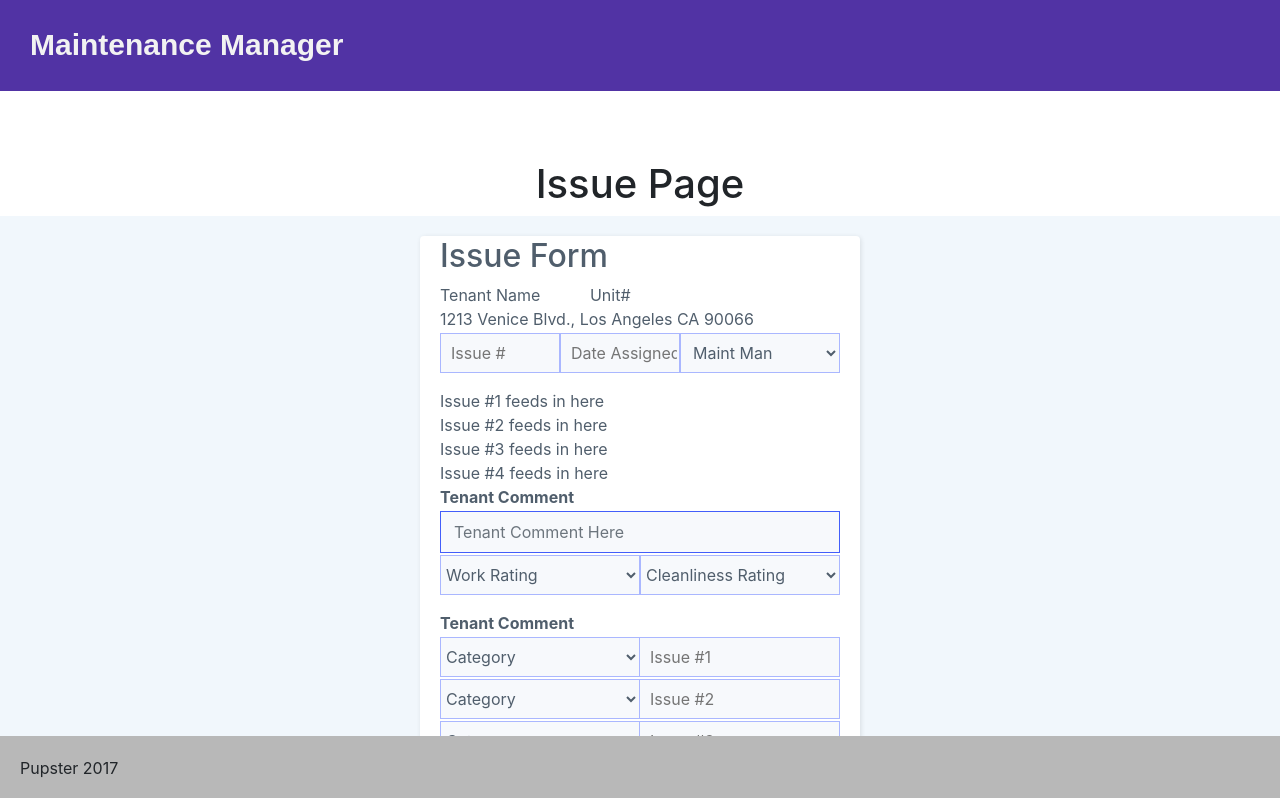
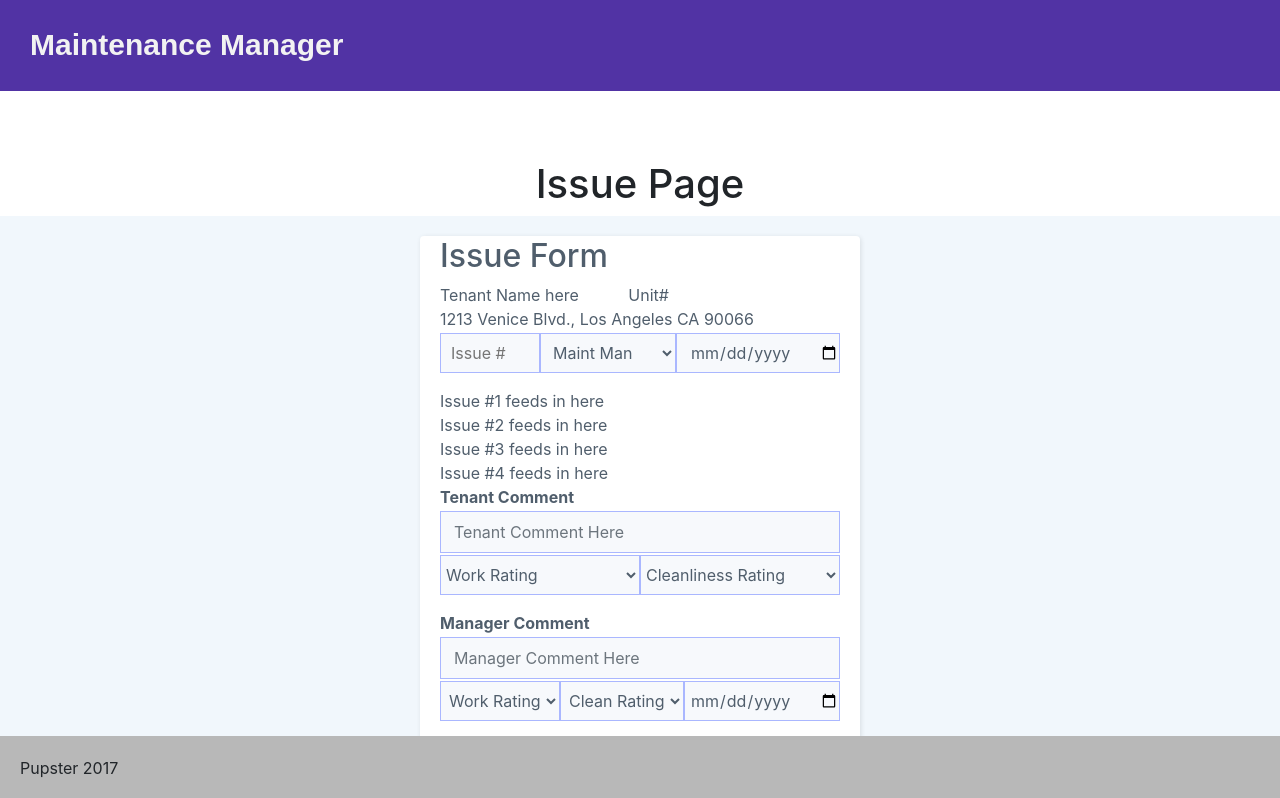
Before and after one commit to Brainchild13/Project3-Property-maintenance, a React (Create React App) app in the folder client/: page /search in a window 1280 px wide. Shown: the top 798 px of the page. Built offline with nearby package versions, Linux system fonts and the light colour scheme.

Commit message:
update issue form

```diff
--- a/client/src/components/Footer/style.css
+++ b/client/src/components/Footer/style.css
@@ -12,4 +12,5 @@
   right: 0;
   padding: 20px;
   background: #b8b8b8;
+  z-index: 5;
 }
--- a/client/src/components/IssuePage/IssueForm.js
+++ b/client/src/components/IssuePage/IssueForm.js
@@ -59,29 +59,21 @@ export default class Login extends Component {
       <div className="issue-form">
         <form onSubmit={this.onSubmitHandler}>
           <h2>Issue Form</h2>
-          Tenant
-          Name&nbsp;&nbsp;&nbsp;&nbsp;&nbsp;&nbsp;&nbsp;&nbsp;&nbsp;&nbsp;&nbsp;Unit#
+          Tenant Name
+          here&nbsp;&nbsp;&nbsp;&nbsp;&nbsp;&nbsp;&nbsp;&nbsp;&nbsp;&nbsp;&nbsp;Unit#
           <br />
           1213 Venice Blvd., Los Angeles CA 90066
           <div className="form-group">
             <input
-              className="form-control7"
-              type="item1"
+              className="form-control5"
+              type="text"
               name="item1"
               placeholder="Issue #"
               onChange={this.onChangeHandler}
               value={this.state.item1}
             />
-            <input
+            <select
               className="form-control6"
-              type="item1"
-              name="item1"
-              placeholder="Date Assigned"
-              onChange={this.onChangeHandler}
-              value={this.state.item1}
-            />
-            <select
-              className="form-control5"
               name="item1_category"
               onChange={this.onChangeHandler}
               value={this.state.item1_category}
@@ -95,6 +87,14 @@ export default class Login extends Component {
               <option value="Cleaning">Herbie Hancock</option>
               <option value="Landscaping-Tree-Trimming">Masta Ace</option>
             </select>
+            <input
+              className="form-control7"
+              type="date"
+              name="item1"
+              placeholder="Date Assigned"
+              onChange={this.onChangeHandler}
+              value={this.state.item1}
+            />
           </div>
           Issue #1 feeds in here
           <br />
@@ -106,7 +106,7 @@ export default class Login extends Component {
           <br />
           <div className="form-group">
             <b>Tenant Comment</b>
-            <br />
+            {/* <br /> */}
             <input
               className="form-control"
               type="item1"
@@ -153,106 +153,61 @@ export default class Login extends Component {
             </select>
           </div>
           <div className="form-group">
-            <b>Tenant Comment</b>
-            <br />
+            <b>Manager Comment</b>
+            <input
+              className="form-control"
+              type="item1"
+              name="item1"
+              placeholder="Manager Comment Here"
+              onChange={this.onChangeHandler}
+              value={this.state.item1}
+            />
             <select
-              className="form-control4"
+              className="form-control8"
               name="item1_category"
               onChange={this.onChangeHandler}
               value={this.state.item1_category}
             >
-              <option value="">Category</option>
-              <option value="Plumbing">Plumbing</option>
-              <option value="Electric">Electric</option>
-              <option value="Patch-and-paint">Patch/Paint</option>
-              <option value="Exterminator">Exterminator</option>
-              <option value="Locksmith">Locksmith</option>
-              <option value="Cleaning">Cleaning</option>
-              <option value="Landscaping-Tree-Trimming">Trim Trees</option>
+              <option value="">Work Rating</option>
+              <option value="1">1</option>
+              <option value="2">2</option>
+              <option value="3">3</option>
+              <option value="4">4</option>
+              <option value="5">5</option>
+              <option value="6">6</option>
+              <option value="7">7</option>
+              <option value="8">8</option>
+              <option value="9">9</option>
+              <option value="10">10</option>
+            </select>
+            <select
+              className="form-control9"
+              name="item1_category"
+              onChange={this.onChangeHandler}
+              value={this.state.item1_category}
+            >
+              <option value="">Clean Rating</option>
+              <option value="1">1</option>
+              <option value="2">2</option>
+              <option value="3">3</option>
+              <option value="4">4</option>
+              <option value="5">5</option>
+              <option value="6">6</option>
+              <option value="7">7</option>
+              <option value="8">8</option>
+              <option value="9">9</option>
+              <option value="10">10</option>
             </select>
             <input
-              className="form-control2"
-              type="item1"
-              name="item1"
-              placeholder="Issue #1"
+              className="form-control10"
+              type="date"
+              name="test"
+              placeholder="Date Completed"
               onChange={this.onChangeHandler}
               value={this.state.item1}
             />
-            {/* </div>
-          <div className="form-group"> */}
-            <select
-              className="form-control4"
-              name="item2_category"
-              onChange={this.onChangeHandler}
-              value={this.state.item2_category}
-            >
-              <option value="">Category</option>
-              <option value="Plumbing">Plumbing</option>
-              <option value="Electric">Electric</option>
-              <option value="Patch-and-paint">Patch/Paint</option>
-              <option value="Exterminator">Exterminator</option>
-              <option value="Locksmith">Locksmith</option>
-              <option value="Cleaning">Cleaning</option>
-              <option value="Landscaping-Tree-Trimming">Trim Trees</option>
-            </select>
-            <input
-              className="form-control2"
-              type="item2"
-              name="item2"
-              placeholder="Issue #2"
-              onChange={this.onChangeHandler}
-              value={this.state.item2}
-            />
-            <div className="form-group">
-              <select
-                className="form-control4"
-                name="item3_category"
-                onChange={this.onChangeHandler}
-                value={this.state.item3_category}
-              >
-                <option value="">Category</option>
-                <option value="Plumbing">Plumbing</option>
-                <option value="Electric">Electric</option>
-                <option value="Patch-and-paint">Patch/Paint</option>
-                <option value="Exterminator">Exterminator</option>
-                <option value="Locksmith">Locksmith</option>
-                <option value="Cleaning">Cleaning</option>
-                <option value="Landscaping-Tree-Trimming">Trim Trees</option>
-              </select>
-              <input
-                className="form-control2"
-                type="item3"
-                name="item3"
-                placeholder="Issue #3"
-                onChange={this.onChangeHandler}
-                value={this.state.item3}
-              />
-              {/* </div>
-            <div className="form-group"> */}
-              <select
-                className="form-control4"
-                name="item4_category"
-                onChange={this.onChangeHandler}
-                value={this.state.item4_category}
-              >
-                <option value="">Category</option>
-                <option value="Plumbing">Plumbing</option>
-                <option value="Electric">Electric</option>
-                <option value="Patch-and-paint">Patch/Paint</option>
-                <option value="Exterminator">Exterminator</option>
-                <option value="Locksmith">Locksmith</option>
-                <option value="Cleaning">Cleaning</option>
-                <option value="Landscaping-Tree-Trimming">Trim Trees</option>
-              </select>
-              <input
-                className="form-control2"
-                type="item4"
-                name="item4"
-                placeholder="Issue #4"
-                onChange={this.onChangeHandler}
-                value={this.state.item4}
-              />
-            </div>
+          </div>
+          <div className="form-group">
             {/* THESE ARE THE UPLOAD IMAGE BUTTONS */}
             <div className="input-group mb-3">
               <div className="input-group-prepend">
@@ -308,7 +263,7 @@ export default class Login extends Component {
                 </label>
               </div>
             </div>
-            <div className="input-group mb-3">
+            {/* <div className="input-group mb-3">
               <div className="input-group-prepend">
                 <span className="input-group-text">Upload</span>
               </div>
@@ -361,7 +316,7 @@ export default class Login extends Component {
                   Select Zoom Out Image #6
                 </label>
               </div>
-            </div>
+            </div> */}
           </div>
           <div className="form-group">
             <button className="btn btn-primary btn-block" type="submit">
--- a/client/src/components/IssuePage/styleIssue.css
+++ b/client/src/components/IssuePage/styleIssue.css
@@ -31,6 +31,7 @@
   padding: 0 0 20px;
   font-size: 100px;
   color: rgb(244, 71, 107);
+  /* color: rgb(31, 138, 187); */
 }
 
 /* 1 input line */
@@ -40,7 +41,7 @@
   width: 100%;
   border: none;
   /* border-bottom: 1px solid rebeccapurple; */
-  border: 1px solid #435efa;
+  border: 1px solid #aab7ff;
   border-radius: 0;
   box-shadow: none;
   outline: none;
@@ -50,11 +51,11 @@
 }
 
 /* 3 inputs per line - Isuue, Date Assigned, Maintenance Man Dropdown */
-.issue-form .form-control7 {
+.issue-form .form-control5 {
   background: #f7f9fc;
   margin-top: 2px;
   /* width: 90px; */
-  width: 30%;
+  width: 25%;
   border: none;
   /* border-bottom: 1px solid #dfe7f1; */
   border: 1px solid #aab7ff;
@@ -70,7 +71,7 @@
   background: #f7f9fc;
   margin-top: 2px;
   /* width: 90px; */
-  width: 30%;
+  width: 34%;
   border: none;
   /* border-bottom: 1px solid #dfe7f1; */
   border: 1px solid #aab7ff;
@@ -82,11 +83,11 @@
   height: 40px;
 }
 
-.issue-form .form-control5 {
+.issue-form .form-control7 {
   background: #f7f9fc;
   margin-top: 2px;
   /* width: 90px; */
-  width: 40%;
+  width: 41%;
   border: none;
   /* border-bottom: 1px solid #dfe7f1; */
   border: 1px solid #aab7ff;
@@ -94,7 +95,57 @@
   box-shadow: none;
   outline: none;
   color: inherit;
-  text-indent: 8px;
+  text-indent: 6px;
+  height: 40px;
+}
+/* END 3 inputs per line - Isuue, Date Assigned, Maintenance Man Dropdown */
+
+/* 3 inputs per line Manager Section - Work, Clean, Date Comp */
+.issue-form .form-control8 {
+  background: #f7f9fc;
+  margin-top: 2px;
+  /* width: 90px; */
+  width: 30%;
+  border: none;
+  /* border-bottom: 1px solid #dfe7f1; */
+  border: 1px solid #aab7ff;
+  border-radius: 0;
+  box-shadow: none;
+  outline: none;
+  color: inherit;
+  text-indent: 4px;
+  height: 40px;
+}
+
+.issue-form .form-control9 {
+  background: #f7f9fc;
+  margin-top: 2px;
+  /* width: 90px; */
+  width: 31%;
+  border: none;
+  /* border-bottom: 1px solid #dfe7f1; */
+  border: 1px solid #aab7ff;
+  border-radius: 0;
+  box-shadow: none;
+  outline: none;
+  color: inherit;
+  text-indent: 4px;
+  height: 40px;
+}
+
+.issue-form .form-control10 {
+  background: #f7f9fc;
+  margin-top: 2px;
+  /* width: 90px; */
+  width: 39%;
+  border: none;
+  /* border-bottom: 1px solid #dfe7f1; */
+  border: 1px solid #aab7ff;
+  border-radius: 0;
+  box-shadow: none;
+  outline: none;
+  color: inherit;
+  text-indent: 2px;
   height: 40px;
 }
 /* END 3 inputs per line - Isuue, Date Assigned, Maintenance Man Dropdown */
@@ -149,7 +200,7 @@
 /* Upload Image Button */
 .issue-form form .btn-primary-img {
   color: white;
-  background: #435efa;
+  background: rgb(31, 138, 187);
   border: none;
   border-radius: 4px;
   padding: 11px;
@@ -162,7 +213,7 @@
 .issue-form form .btn-primary-img2 {
   font-size: 14px;
   color: white;
-  background: #435efa;
+  background: rgb(31, 138, 187);
   border: none;
   padding: 11px;
   /* border-radius: 4px;
@@ -179,7 +230,7 @@
 .input-group-text,
 .custom-file-label::after {
   color: white;
-  background: #435efa;
+  background: rgb(31, 138, 187);
 }
 
 .mb-3 {
--- a/client/src/components/NavBar/style.css
+++ b/client/src/components/NavBar/style.css
@@ -11,6 +11,7 @@
   font-size: 30px;
   font-family: sans-serif;
   text-align: center;
+  z-index: 5;
 }
 
 .navbar a {
--- a/client/src/components/RequestForm/RequestApp.js
+++ b/client/src/components/RequestForm/RequestApp.js
@@ -1,7 +1,7 @@
 import React, { Component } from 'react';
 import './styleReq.css';
 
-export default class Login extends Component {
+export default class RequestApp extends Component {
   constructor(props) {
     super(props);
     this.state = {
@@ -54,7 +54,7 @@ export default class Login extends Component {
     return (
       <div className="request-maintenance">
         <form onSubmit={this.onSubmitHandler}>
-          <h2>Maintenance Request Form</h2>
+          <h2>Maintenance Req Form</h2>
           {/* <div>Name Address Unit</div> */}
           <div className="form-group">
             <select
--- a/client/src/components/RequestForm/styleReq.css
+++ b/client/src/components/RequestForm/styleReq.css
@@ -54,7 +54,7 @@
   background: #f7f9fc;
   margin-top: 2px;
   /* width: 90px; */
-  width: 22%;
+  width: 23%;
   border: none;
   /* border-bottom: 1px solid #dfe7f1; */
   border: 1px solid #aab7ff;
@@ -71,7 +71,7 @@
   background: #f7f9fc;
   margin-top: 2px;
   /* width: 310px; */
-  width: 78%;
+  width: 77%;
   border: none;
   border-bottom: 1px solid #aab7ff;
   border-top: 1px solid #aab7ff;
```
Also changed, not shown: client/src/components/RequestForm/zRequest.js (renamed from client/src/components/RequestForm/Request.js), client/src/components/RequestForm/zstyleRequest.css (renamed from client/src/components/RequestForm/styleRequest.css).
